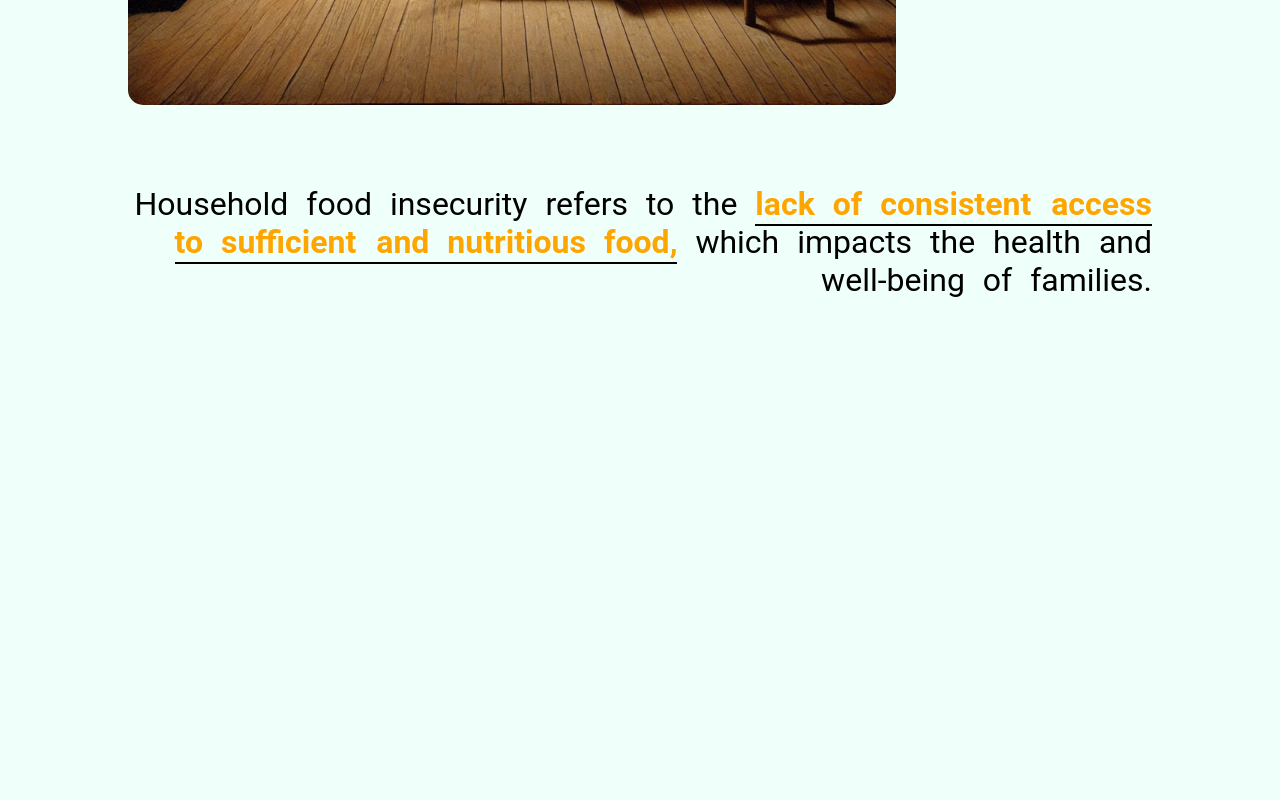
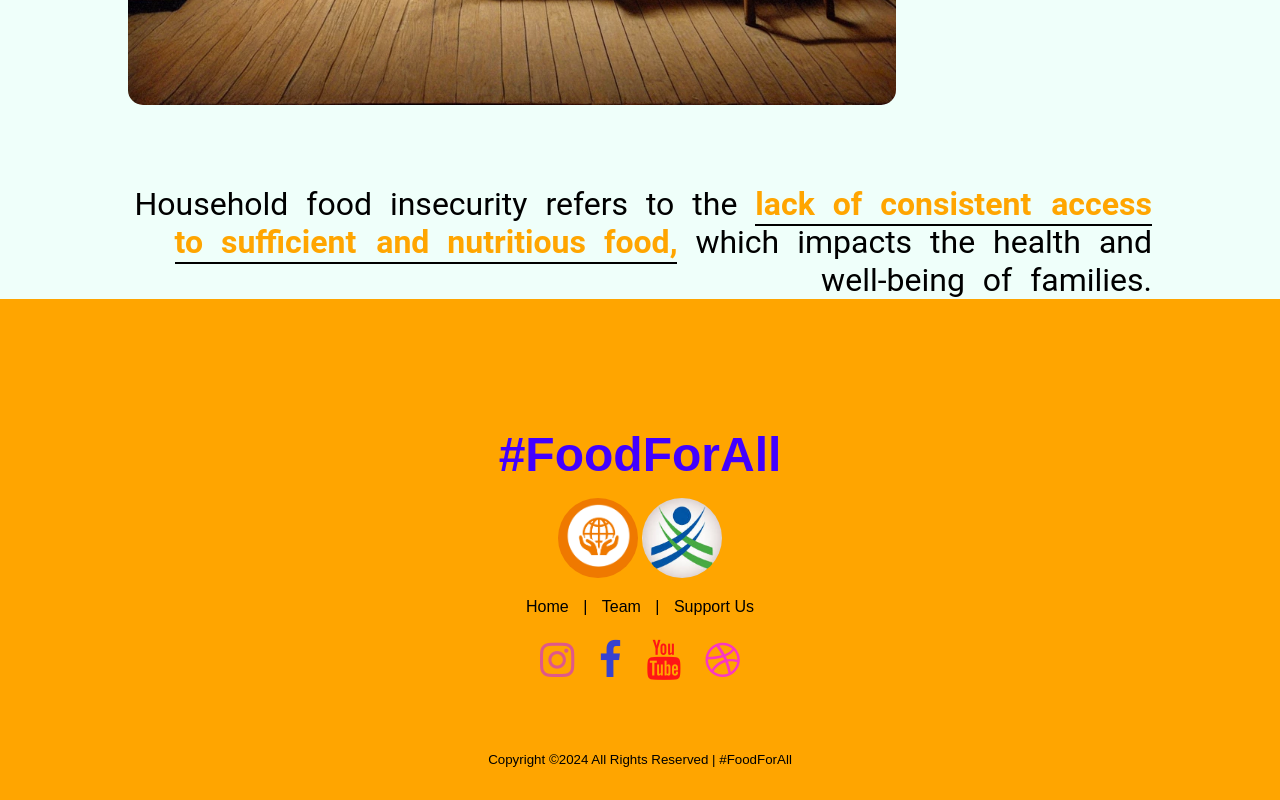
Before and after one commit to siwonhan-coding/SUP, a website: page public/Homepage/index.html in a window 1280 px wide. Shown: the part 1671-2471 px from the top of the page. Before the commit the page ends 1970 px from the top, so only its background shows below. Drawn offline with Linux system fonts and the light colour scheme; a script that the page names is missing; files whose address does not match are found by name.

Commit message:
change in footer

```diff
--- a/public/Homepage/index.html
+++ b/public/Homepage/index.html
@@ -71,8 +71,11 @@
           }
         </script>
       </div> -->
-    <!-- Footer Content -->
-    <div id="footer">
+    <div class="footer">
+      <!-- The content that will be loaded from another file -->
+      <div id="bubble">
+        <!-- The content that will be loaded from another file -->
+      </div>
     </div>
     <script>
       document.addEventListener("DOMContentLoaded", function () {
```
Lines whose indentation alone changed are shown as unchanged.
